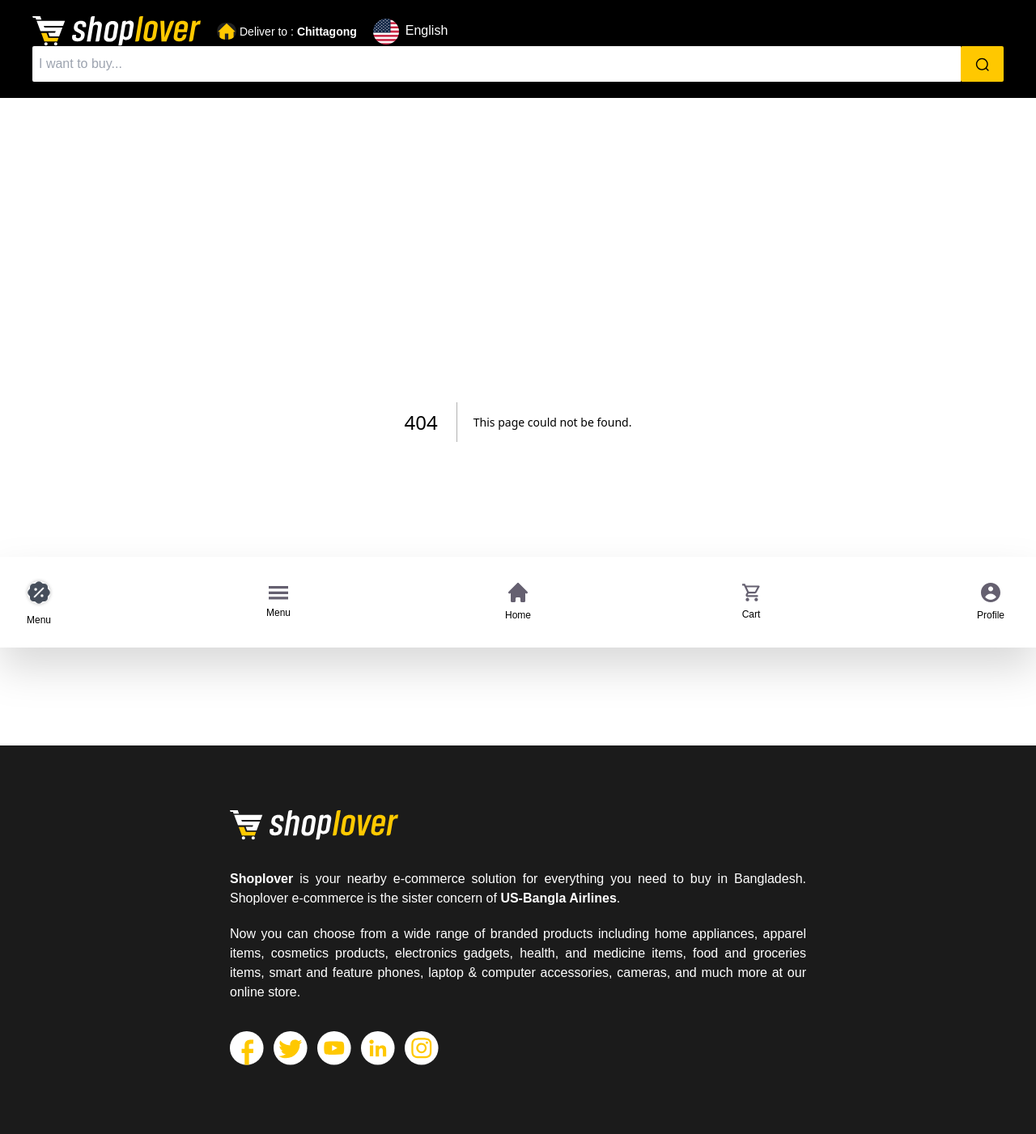
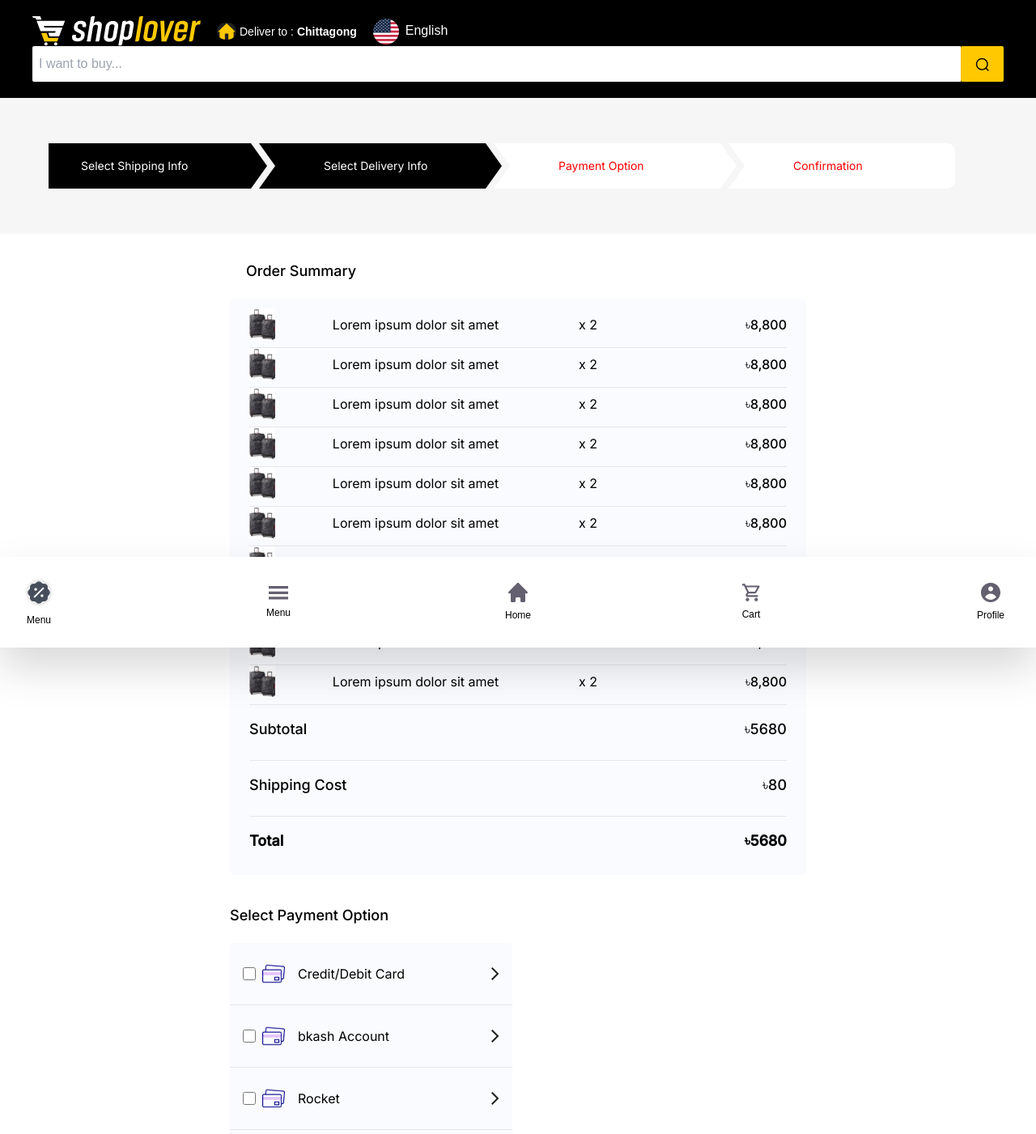
Before and after one commit to mrzahidxy/shoplover-ecommerce, a Next.js app: page /cart/payment in a window 1280 px wide. Before the commit this address had no page. Shown: the top 1401 px of the page at 81% size. Built offline with nearby package versions, Linux system fonts and the light colour scheme.

Commit message:
fix: cart css issues

```diff
--- a/components/AllProducts.jsx
+++ b/components/AllProducts.jsx
@@ -234,7 +234,7 @@ const AllProducts = ({ title }) => {
           <div className="flex justify-between">
             {
               route.split('/')[2] !== 'searchresult' ?
-                <div><h3 className="text-2xl font-medium">{title}</h3>  <hr class="w-44 h-1 bg-black" /> </div>
+                <div><h3 className="text-2xl font-medium">{title}</h3>  <hr class="w-44 lg:w-72 h-1 bg-black" /> </div>
                 : <div><span className="text-[15px] font-base ">{title}</span>  <hr class="w-52 h-1 bg-black mt-4" /> </div>
             }
 
--- a/components/Breadcrumb.jsx
+++ b/components/Breadcrumb.jsx
@@ -1,12 +1,13 @@
 import styles from "../styles/Order.module.scss";
-const Breadcrumb = () => {
+const Breadcrumb = ({ delivery }) => {
+
   return (
     <div className="bg-[#F6F6F6] flex justify-center p-14 w-full">
       <div className={styles.crumb}>
         <span className={styles.active}>
           <a>Select Shipping Info</a>
         </span>
-        <span className={styles.active}>
+        <span className={delivery && styles.active}>
           <a>Select Delivery Info</a>
         </span>
         <span>
--- a/components/Header.jsx
+++ b/components/Header.jsx
@@ -150,10 +150,8 @@ const Header = () => {
             <img src="/icons/search.svg" />
           </Link>
         </div>
-        <div className="hidden col-span-2 lg:flex lg:gap-10 xl:gap-20 lg:justify-end">
+        <div className="hidden col-span-2 lg:flex lg:gap-10 xl:gap-15 lg:justify-end">
           <div className="flex items-center gap-2">
-
-
             <Select
               styles={customStyles}
               defaultValue={languages[0]}
--- a/components/Product.jsx
+++ b/components/Product.jsx
@@ -35,13 +35,13 @@ const Product = ({ product }) => {
               <img src="/star-icon.svg" />
               <img src="/star-icon.svg" />
             </div>
-            <span className="text-[10px] font-[#7A869A]">(10)</span>
+            <span className="text-[10px] text-[#7A869A]">(10)</span>
           </div>
           <div className="flex gap-1 items-baseline">
             <span className="text-sm md:text-lg lg:text-xl">
               {product.price}
             </span>
-            <span className="text-xs font-[#7A869A] line-through">
+            <span className="text-xs text-[#7A869A] line-through">
               ৳1,86,400
             </span>
           </div>
--- a/components/ProductDetails.jsx
+++ b/components/ProductDetails.jsx
@@ -1,3 +1,4 @@
+import Link from "next/link";
 import { useState } from "react";
 
 const ProductDetails = () => {
@@ -92,9 +93,9 @@ const ProductDetails = () => {
             <span className="bg-[#DADADA] px-9 py-3 rounded-md hover:bg-black hover:text-white">
               Add to Cart
             </span>
-            <span className="bg-black text-white px-9 py-3 rounded-md hover:bg-slate-700">
+            <Link href='/cart' className="bg-black text-white px-9 py-3 rounded-md hover:bg-slate-700">
               Buy Now
-            </span>
+            </Link>
           </div>
           <hr />
           <di className="space-y-2 ">
--- a/pages/orders/shipping.jsx
+++ b/pages/cart/deliveryinfo.jsx
@@ -1,3 +1,4 @@
+import Link from "next/link";
 import Breadcrumb from "../../components/Breadcrumb";
 
 const shipping = () => {
@@ -7,7 +8,7 @@ const shipping = () => {
 
       <div className="container flex flex-col items-center gap-6 my-24 rounded-md">
         <div className="max-w-[389px] space-y-4">
-          <div className=" bg-[#F6F6F6] grid grid-cols-6 gap-3 p-4">
+          <Link href="/cart/payment" className=" bg-[#F6F6F6] grid grid-cols-6 gap-3 p-4">
             <div className="col-span-5 flex flex-col gap-1">
               <span className="w-[65px] mb-2 py-1 font-medium text-xs bg-black text-white text-center">
                 Home
@@ -26,8 +27,8 @@ const shipping = () => {
                 <img src="/green-ticks.svg" alt="" />
               </div>
             </div>
-          </div>
-          <div className=" bg-[#F6F6F6] grid grid-cols-6 gap-3 p-4">
+          </Link>
+          <Link href="payment" className=" bg-[#F6F6F6] grid grid-cols-6 gap-3 p-4">
             <div className="col-span-5 flex flex-col gap-1">
               <span className="w-[65px] mb-2 py-1 font-medium text-xs bg-black text-white text-center">
                 Office
@@ -46,7 +47,7 @@ const shipping = () => {
                 <img src="/green-ticks.svg" alt="" />
               </div>
             </div>
-          </div>
+          </Link>
 
           <div className=" w-min-[360px] bg-[#F6F6F6] text-primary text-center py-10">
             + Create New
--- a/pages/cart.jsx
+++ b/pages/cart/index.jsx
@@ -1,3 +1,5 @@
+import Link from "next/link";
+
 const orders = [
   {
     id: 1,
@@ -126,14 +128,14 @@ const ordercart = () => {
         </div>
 
         {/* large screen total */}
-        <div className="hidden lg:block space-y-3">
+        <div className="hidden lg:flex flex-col gap-2">
           <span className="mb-2 text-2xl font-medium">Cart Totals</span>
           <div className="bg-[#F8F8F8] flex justify-between p-4 text-lg">
             <span>Subtotal</span> <span className="text-primary">৳700</span>
           </div>
-          <div className="bg-black text-white p-4 text-xl">
+          <Link href="/cart/deliveryinfo" className="bg-black text-white p-4 text-xl mt-4">
             Proceed to Checkout
-          </div>
+          </Link>
         </div>
       </div>
 
@@ -147,7 +149,7 @@ const ordercart = () => {
         <div className="bg-black text-white rounded-md px-6 py-2">Checkout</div>
       </div>
 
-      <div className="hidden lg:block w-3/12 text-lg font-medium text-center border border-secondary p-4">
+      <div className="hidden lg:block w-3/12 text-lg font-medium text-center border border-[#DFDFDF] p-4">
         Continue Shopping
       </div>
     </div>
--- a/pages/orders/payment.jsx
+++ b/pages/cart/payment.jsx
@@ -79,17 +79,16 @@ const payments = [
   { id: 1, title: "Rocket" },
   { id: 1, title: "Upay" },
   { id: 1, title: "Nagad" },
-  { id: 1, title: "Cash on Delivery" },
 ];
 
 const payment = () => {
   return (
     <div>
-      <Breadcrumb />
+      <Breadcrumb delivery={true} />
       <div className="container flex flex-col lg:flex-row justify-center gap-9 my-8">
         <div className="">
           <div className="text-lg font-medium mb-5 ml-5">Order Summary</div>
-          <div className="bg-[#E8EAEF] rounded-md px-6 py-3 divide-y-2 space-y-2">
+          <div className="bg-[#FAFBFF] rounded-md px-6 py-3 divide-y-1 space-y-2">
             {orders.map((o) => (
               <div className="flex justify-between items-center" key={o.id}>
                 <img src={o.img} alt="" className="h-10 mr-4" />
@@ -113,10 +112,10 @@ const payment = () => {
 
         <div className="max-w-[349px]">
           <div className="text-lg font-medium mb-5">Select Payment Option</div>
-          <div className="bg-[#E8EAEF] rounded-md divide-y-2">
+          <div className="bg-[#FAFBFF] rounded-md divide-y-1">
             {payments.map((p) => (
               <button
-                className=" focus:bg-[#FFEBEB] w-full  flex flex-row items-center justify-between gap-20 py-6 px-4"
+                className=" focus:bg-[#FAFBFF] w-full flex flex-row items-center justify-between gap-20 py-6 px-4"
                 key={p.id}
               >
                 <div className="flex flex-row items-center">
@@ -127,7 +126,17 @@ const payment = () => {
                 <img src="/arrow.svg" alt="" />
               </button>
             ))}
+
           </div>
+
+          <button className="bg-[#FFEBEB] w-full flex flex-row items-center justify-between gap-20 py-2 px-4 mt-2" >
+            <div className="flex flex-row items-center">
+              <input type="checkbox" name="" class="w-4 h-4 rounded-full" />
+              <img src="/credit-card-icon.svg" alt="" className="ml-2" />
+              <span className="ml-4">Cash on delivery</span>
+            </div>
+            <img src="/arrow.svg" alt="" />
+          </button>
           <div className="bg-black text-white py-3 rounded-md text-center mt-8">
             Place Order
           </div>
--- a/pages/index.js
+++ b/pages/index.js
@@ -217,7 +217,7 @@ export default function Home() {
               <div className="bg-secondary px-6 py-3 rounded-full my-5">
                 <img src="/categories.png" className="" />
               </div>
-              <span className="bg-secondary w-full flex justify-center text-base font-semibold">
+              <span className="bg-secondary w-full flex justify-center text-base font-semibold py-2">
                 {c.name}
               </span>
             </Link>
--- a/styles/globals.css
+++ b/styles/globals.css
@@ -33,6 +33,12 @@ body {
 .dropdown:hover > .dropdown-content {
 	display: hidden;
 
+}
+
+/* product */
+
+:where(.css-dev-only-do-not-override-1i9hnpv).ant-tabs-top >.ant-tabs-nav, :where(.css-dev-only-do-not-override-1i9hnpv).ant-tabs-bottom >.ant-tabs-nav, :where(.css-dev-only-do-not-override-1i9hnpv).ant-tabs-top >div>.ant-tabs-nav, :where(.css-dev-only-do-not-override-1i9hnpv).ant-tabs-bottom >div>.ant-tabs-nav {
+  margin: 0 !important;
 }
 
 /* :where(.css-dev-only-do-not-override-1i9hnpv).ant-dropdown
--- a/tailwind.config.js
+++ b/tailwind.config.js
@@ -9,7 +9,7 @@ module.exports = {
     screens: {
       sm: "390px",
       md: "744px",
-      lg: "1500px",
+      lg: "1420px",
       xl: "1620px",
     },
 
```
